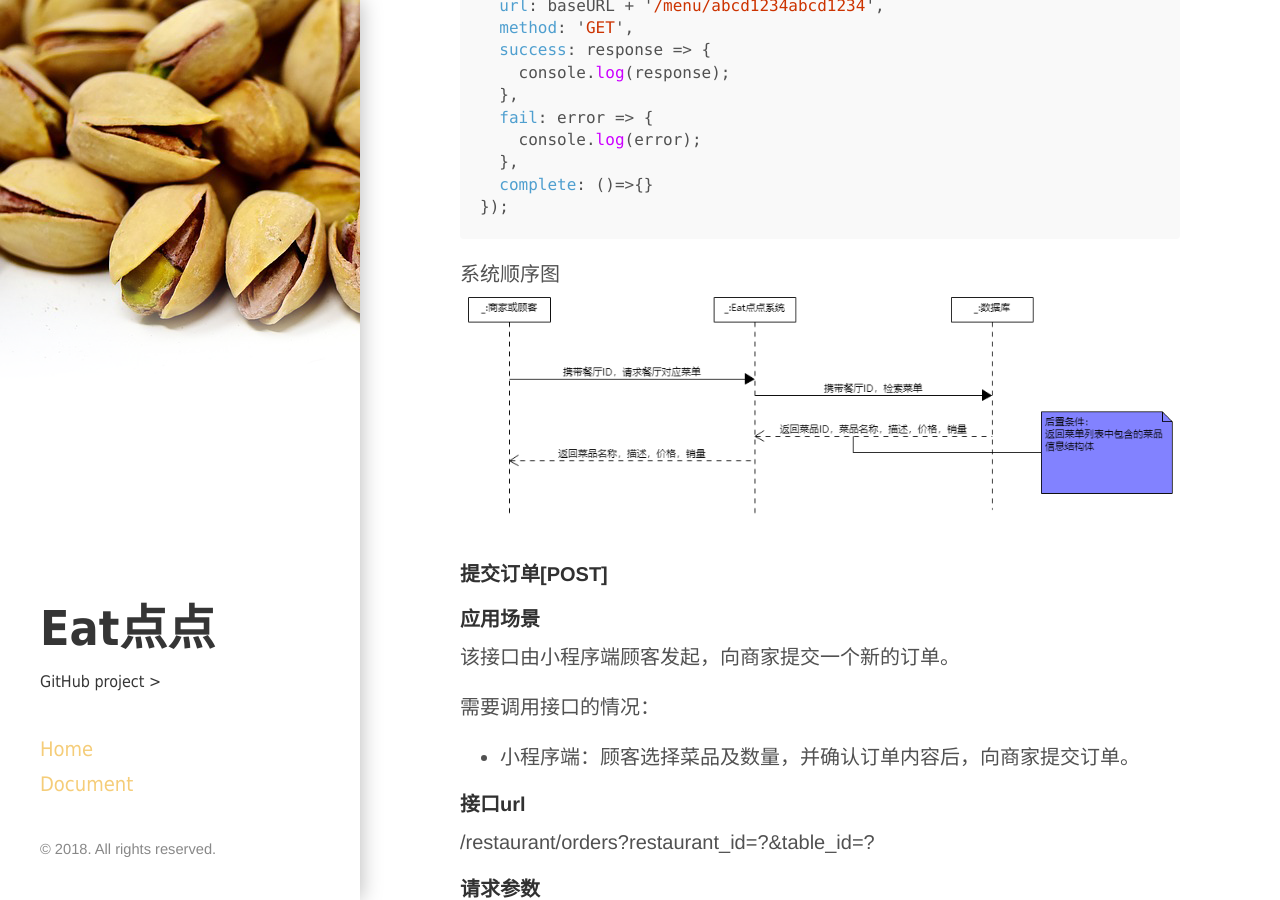
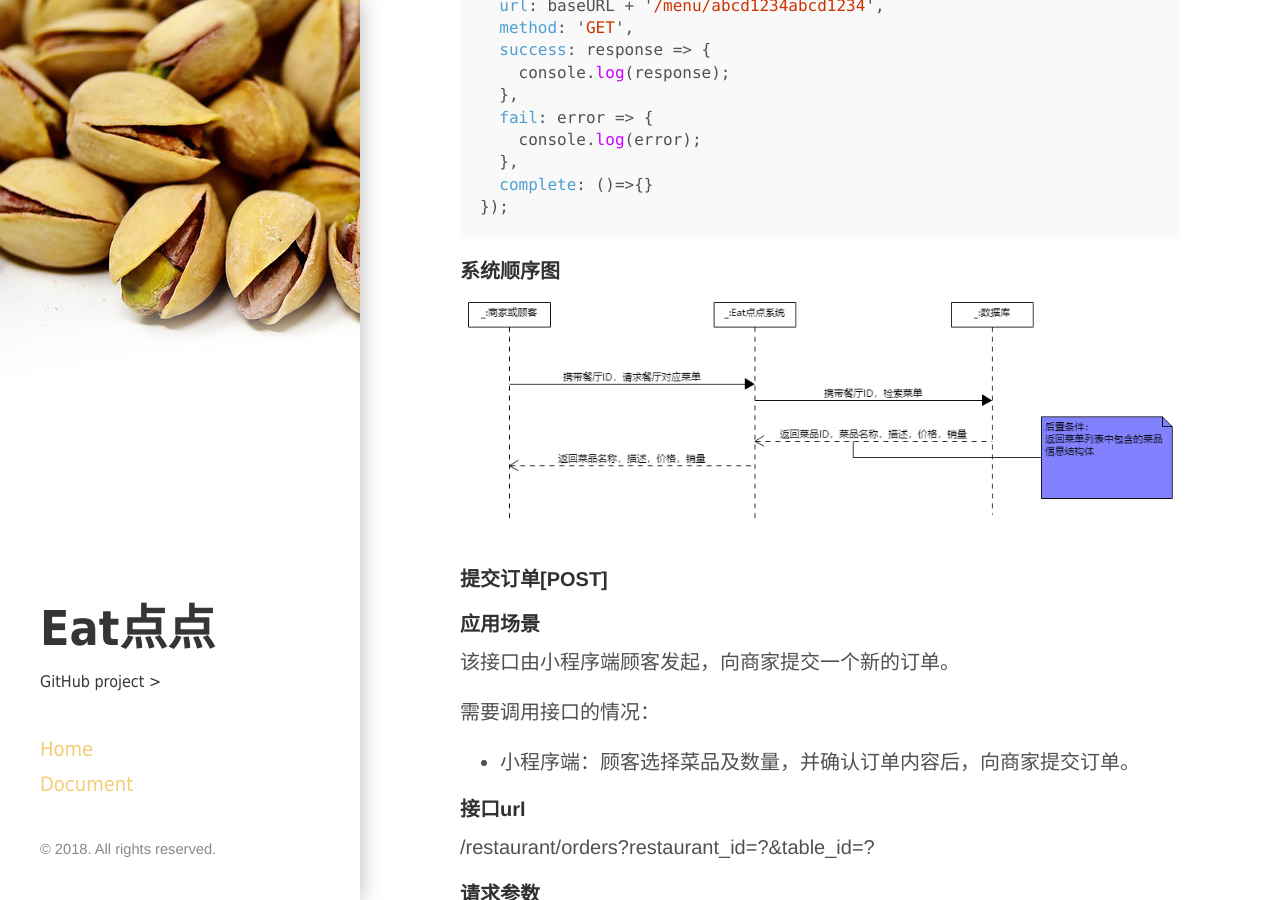
Before and after one commit to ChickenDinner8/ChickenDinner8.github.io, a Jekyll site: the page built from _posts/2018-05-13-7.3API-design.md, in a window 1280 px wide and 900 px high, scrolled down 2118 px. Built offline with Jekyll 4.4.1, drawn with Linux system fonts in a browser that asks for light colours.

Commit message:
修改格式

````diff
--- a/_posts/2018-05-13-7.3API-design.md
+++ b/_posts/2018-05-13-7.3API-design.md
@@ -96,7 +96,9 @@ wx.request({
 });
 ```
 
-系统顺序图![](https://github.com/ChickenDinner8/ChickenDinner8.github.io/blob/master/public/img/Yang/Eat点点系统顺序图.png?raw=true)
+###### 系统顺序图
+
+![](https://github.com/ChickenDinner8/ChickenDinner8.github.io/blob/master/public/img/Yang/Eat点点系统顺序图.png?raw=true)
 
 
 
````
